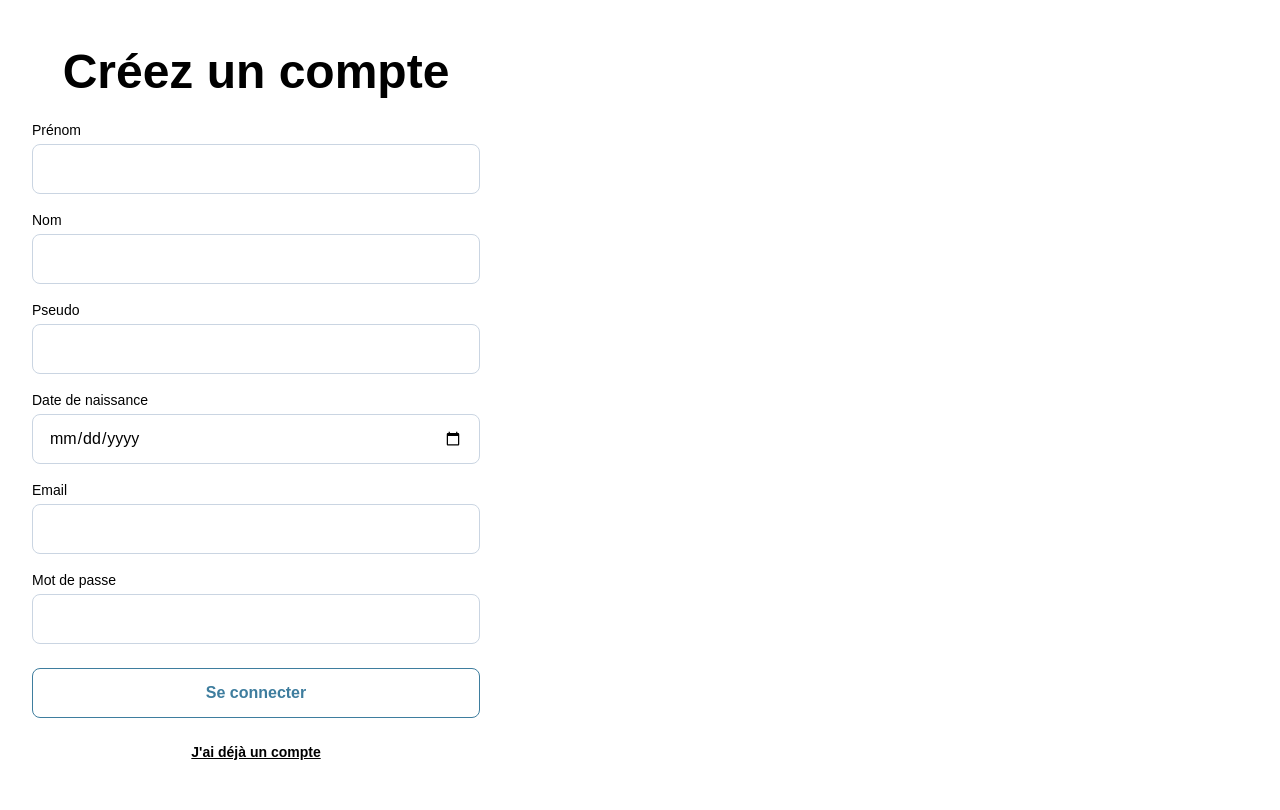
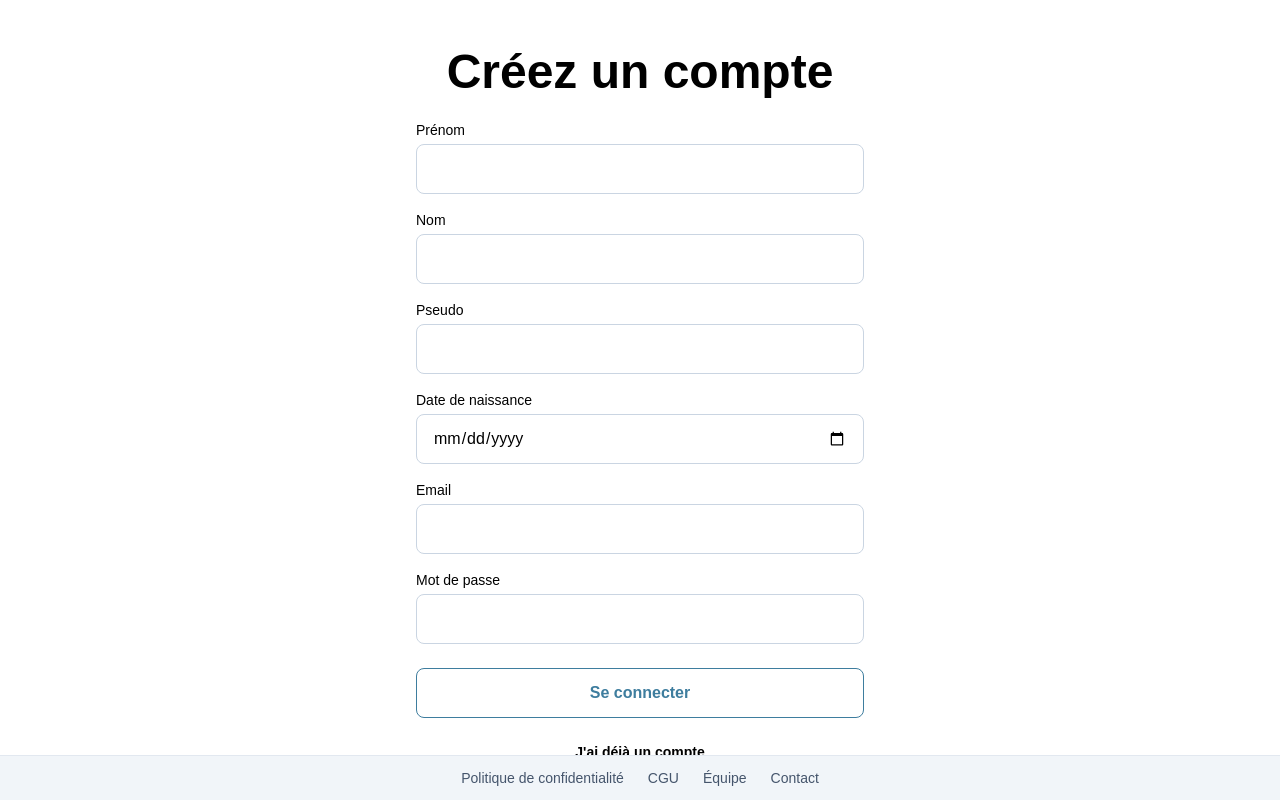
Before and after one commit to Jayleeva/42transcendence, a Next.js app in the folder frontend/: page /register in a window 1280 px wide. Built offline with nearby package versions, Linux system fonts and the light colour scheme; a web font is replaced by a local one.

Commit message:
Add : Footer on global layout

```diff
--- a/frontend/app/feed/page.tsx
+++ b/frontend/app/feed/page.tsx
@@ -12,7 +12,6 @@ export default function Layout({ children }) {
             <main>
                 {children}
             </main>
-            <Footer />
         </>
     );
 }
@@ -23,13 +22,8 @@ export default function Layout({ children }) {
 export default function FeedPage() {
     return (
         <main>
-            <h1>Feed</h1>
+            <h1>Test Feed</h1>
         </main>
     );
 }
 */
-
-/*
-Du coup
-
-*/
--- a/frontend/app/layout.tsx
+++ b/frontend/app/layout.tsx
@@ -2,6 +2,7 @@
 
 
 import '@/app/globals.css';
+import Footer from '@/components/layout/Footer';
 import { dongle } from '@/lib/fonts';
 
 import type { Metadata } from 'next';
@@ -19,6 +20,7 @@ export default function RootLayout({
   return (
     <html lang="fr" className={dongle.variable}>
       <body>{children}</body>
+      <Footer />
     </html>
   );
 }
--- a/frontend/app/register/page.tsx
+++ b/frontend/app/register/page.tsx
@@ -48,9 +48,8 @@ export default function Page() {
 
   return (
 //    <Router> </Router>
-    <main className="min-h-screen px-6 py-12 md:px-8 max-w-7xl mx-auto">
-        {/* COLONNE */}
-        <div className="flex max-w-md flex-col gap-6">
+<main className="flex min-h-screen items-center justify-center px-6 py-12">
+  <div className="flex w-full max-w-md flex-col gap-6">
           <h2 className="font-display text-5xl font-bold text-center">
             Créez un compte
           </h2>
```
